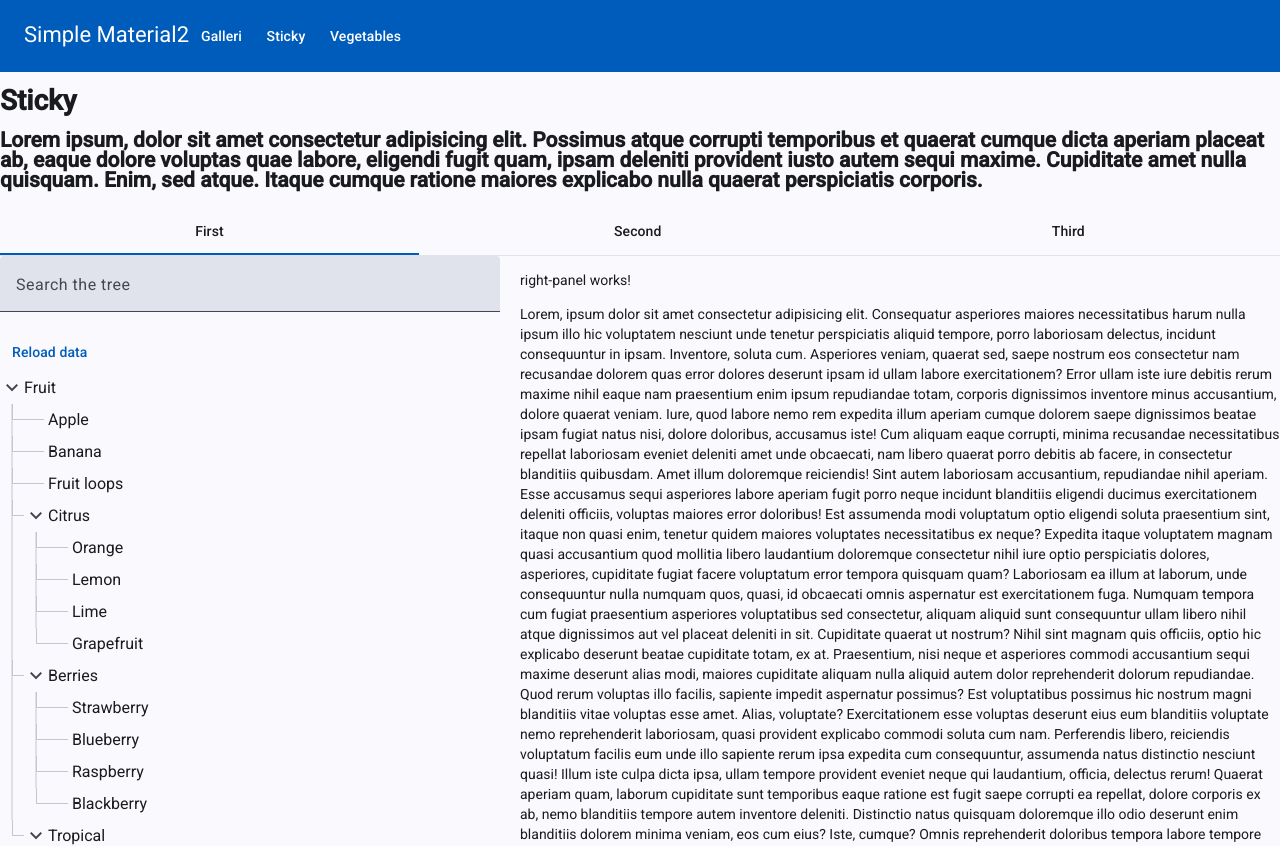
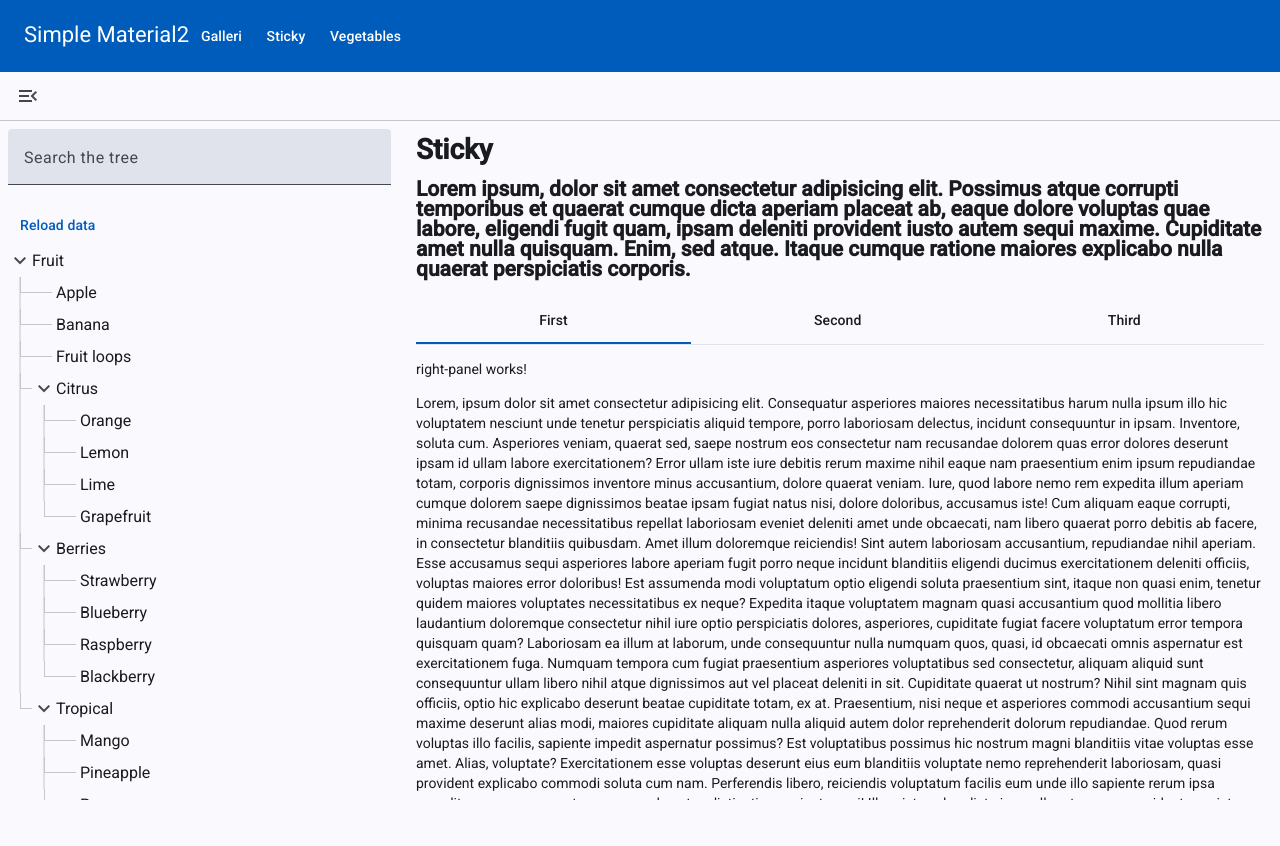
Before and after one commit to Edminsson/tree-guide, an Angular app: page /sticky in a window 1280 px wide. Shown: the top 846 px of the page. After the commit the page ends 800 px from the top, so only its background shows below. Built offline with nearby package versions, Linux system fonts and the light colour scheme.

Commit message:
added sidenav

```diff
--- a/src/app/sticky/sticky.html
+++ b/src/app/sticky/sticky.html
@@ -1,19 +1,30 @@
 <app-header></app-header>
+<div class="toolbar">
+  <button matIconButton (click)="sidenav.toggle()"
+          [attr.aria-label]="sidenav.opened ? 'Hide tree' : 'Show tree'"
+          [attr.aria-expanded]="sidenav.opened" aria-controls="tree-sidenav">
+    <mat-icon>{{ sidenav.opened ? 'menu_open' : 'menu' }}</mat-icon>
+  </button>
+</div>
+
+<mat-sidenav-container>
+  <mat-sidenav #sidenav id="tree-sidenav" mode="side" opened>
+    <div class="side">
+      <app-tree-search [tree]="tree"></app-tree-search>
+      <app-tree-custom #tree></app-tree-custom>
+    </div>
+  </mat-sidenav>
+
+  <mat-sidenav-content>
     <h1>Sticky</h1>
     <h2>Lorem ipsum, dolor sit amet consectetur adipisicing elit. Possimus atque corrupti temporibus et quaerat cumque dicta aperiam placeat ab, eaque dolore voluptas quae labore, eligendi fugit quam, ipsam deleniti provident iusto autem sequi maxime. Cupiditate amet nulla quisquam. Enim, sed atque. Itaque cumque ratione maiores explicabo nulla quaerat perspiciatis corporis.</h2>
 
     <mat-tab-group>
       <mat-tab label="First">
-    <div class="container">
-      <div class="left" #left [style.height.px]="leftHeight()">
-        <app-tree-search [tree]="tree"></app-tree-search>
-        <app-tree-custom #tree></app-tree-custom>
-      </div>
-      <div class="right">
         <app-right-panel></app-right-panel>
-      </div>
-    </div>
       </mat-tab>
       <mat-tab label="Second"> Content 2 </mat-tab>
       <mat-tab label="Third"> Content 3 </mat-tab>
     </mat-tab-group>
+  </mat-sidenav-content>
+</mat-sidenav-container>
--- a/src/app/sticky/sticky.scss
+++ b/src/app/sticky/sticky.scss
@@ -1,33 +1,40 @@
-// The page scrolls as a whole, so the header, headings and tab bar scroll out of sight and the
-// right panel can use the full height. .left sticks to the top of the viewport; its height is set
-// from the component (see Sticky.updateLeftHeight) so the search box and tree always fit inside
-// the visible part of the viewport. The tree scrolls on its own.
-.container {
-    display: grid;
-    grid-template-columns: 500px 1fr;
-    align-items: start;
-    gap: 20px;
+// The page fills the viewport: header and toolbar take their natural height and the sidenav
+// container gets the rest. The sidenav holds the search box and the tree and is always exactly as
+// tall as the container, so both stay fully visible; the tree scrolls on its own. The main content
+// (headings, tabs, right panel) scrolls inside mat-sidenav-content. Everything follows window
+// resizes.
+:host {
+    display: flex;
+    flex-direction: column;
+    height: 100dvh;
 }
 
-// Material's tab body wraps the content in elements with overflow hidden/auto, which would become
-// the scroll container for position: sticky. overflow: clip/visible does not create one, so the
-// sticky element follows the page scroll instead.
-:host ::ng-deep {
-    .mat-mdc-tab-body-wrapper {
-        overflow: clip;
-    }
-
-    .mat-mdc-tab-body.mat-mdc-tab-body-active,
-    .mat-mdc-tab-body-active > .mat-mdc-tab-body-content {
-        overflow: visible;
-    }
+app-header,
+.toolbar {
+    flex: none;
 }
 
-.left {
-    position: sticky;
-    top: 0;
+.toolbar {
+    padding: 4px 8px;
+    border-bottom: 1px solid var(--mat-sys-outline-variant);
+}
+
+mat-sidenav-container {
+    flex: 1;
+    min-height: 0;
+}
+
+mat-sidenav {
+    width: 400px;
+}
+
+// mat-sidenav's inner container is 100% tall, so this fills the sidenav.
+.side {
+    height: 100%;
     display: flex;
     flex-direction: column;
+    box-sizing: border-box;
+    padding: 8px 8px 0;
 }
 
 app-tree-search {
@@ -40,3 +47,7 @@ app-tree-custom {
     min-height: 0;
     overflow-y: auto;
 }
+
+mat-sidenav-content {
+    padding: 0 16px;
+}
--- a/src/app/sticky/sticky.ts
+++ b/src/app/sticky/sticky.ts
@@ -1,39 +1,26 @@
-import { afterNextRender, Component, ElementRef, signal, viewChild } from '@angular/core';
+import { Component } from '@angular/core';
+import { MatButtonModule } from '@angular/material/button';
+import { MatIconModule } from '@angular/material/icon';
+import { MatSidenavModule } from '@angular/material/sidenav';
+import { MatTabsModule } from '@angular/material/tabs';
 import { Header } from '../header/header';
-import { MatTabsModule } from '@angular/material/tabs';
+import { RightPanel } from '../right-panel/right-panel';
 import { TreeCustom } from '../tree-custom/tree-custom';
-import { RightPanel } from '../right-panel/right-panel';
 import { TreeSearch } from '../tree-search/tree-search';
 
 @Component({
-  imports: [Header, MatTabsModule, TreeCustom, TreeSearch, RightPanel],
+  imports: [
+    Header,
+    MatButtonModule,
+    MatIconModule,
+    MatSidenavModule,
+    MatTabsModule,
+    TreeCustom,
+    TreeSearch,
+    RightPanel,
+  ],
   selector: 'app-sticky',
   styleUrl: './sticky.scss',
   templateUrl: './sticky.html',
-  host: {
-    '(window:scroll)': 'updateLeftHeight()',
-    '(window:resize)': 'updateLeftHeight()',
-  },
 })
-export class Sticky {
-  private readonly left = viewChild<ElementRef<HTMLElement>>('left');
-
-  /** Height of .left in px: from its top edge to the bottom of the viewport. */
-  protected readonly leftHeight = signal<number | null>(null);
-
-  constructor() {
-    afterNextRender(() => this.updateLeftHeight());
-  }
-
-  /**
-   * Until the header has scrolled away, .left starts further down the page; shrinking it to the
-   * space below its top edge keeps the search box and the whole tree inside the viewport.
-   */
-  protected updateLeftHeight() {
-    const left = this.left()?.nativeElement;
-    if (left) {
-      const top = Math.max(left.getBoundingClientRect().top, 0);
-      this.leftHeight.set(window.innerHeight - top);
-    }
-  }
-}
+export class Sticky {}
```
Lines whose indentation alone changed are shown as unchanged.
